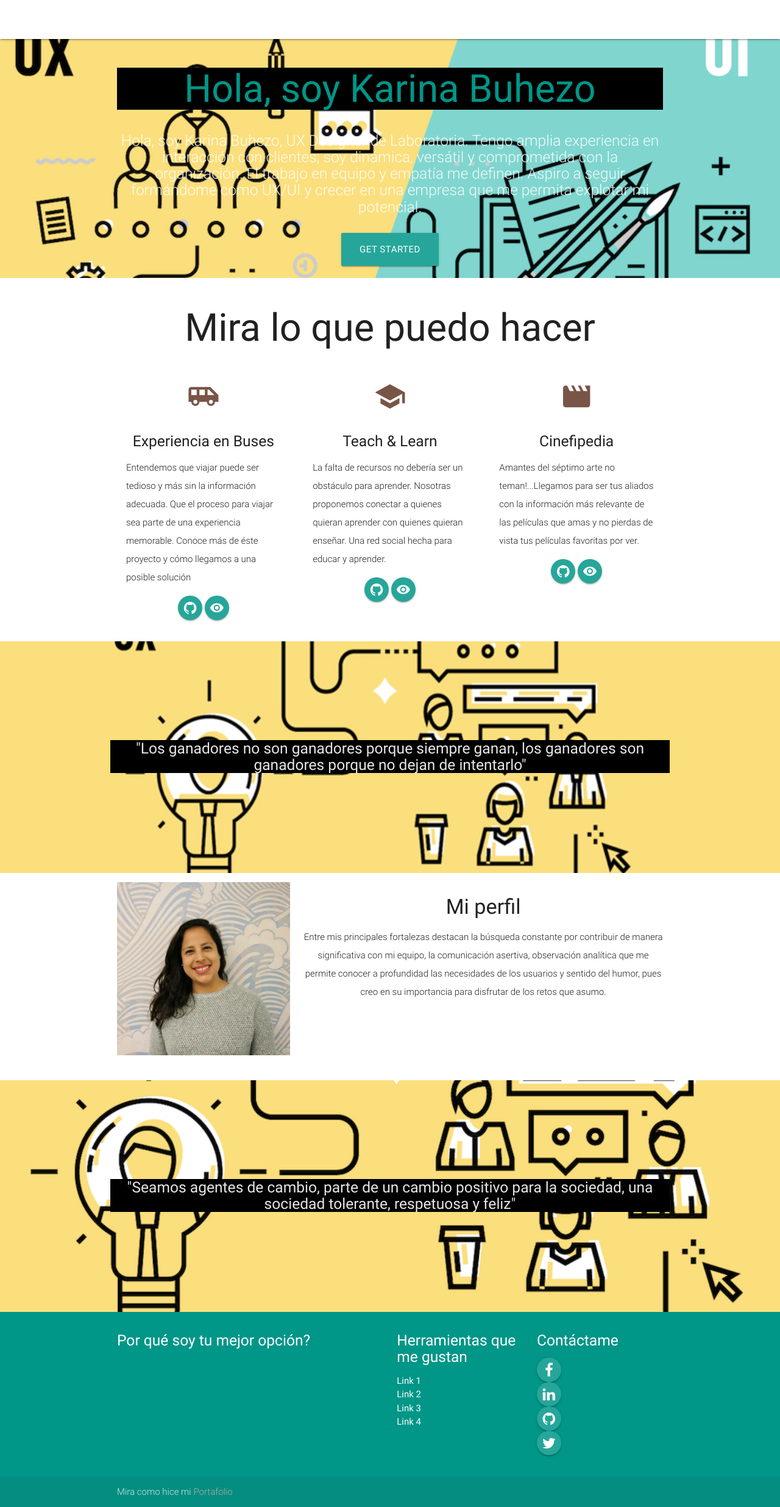
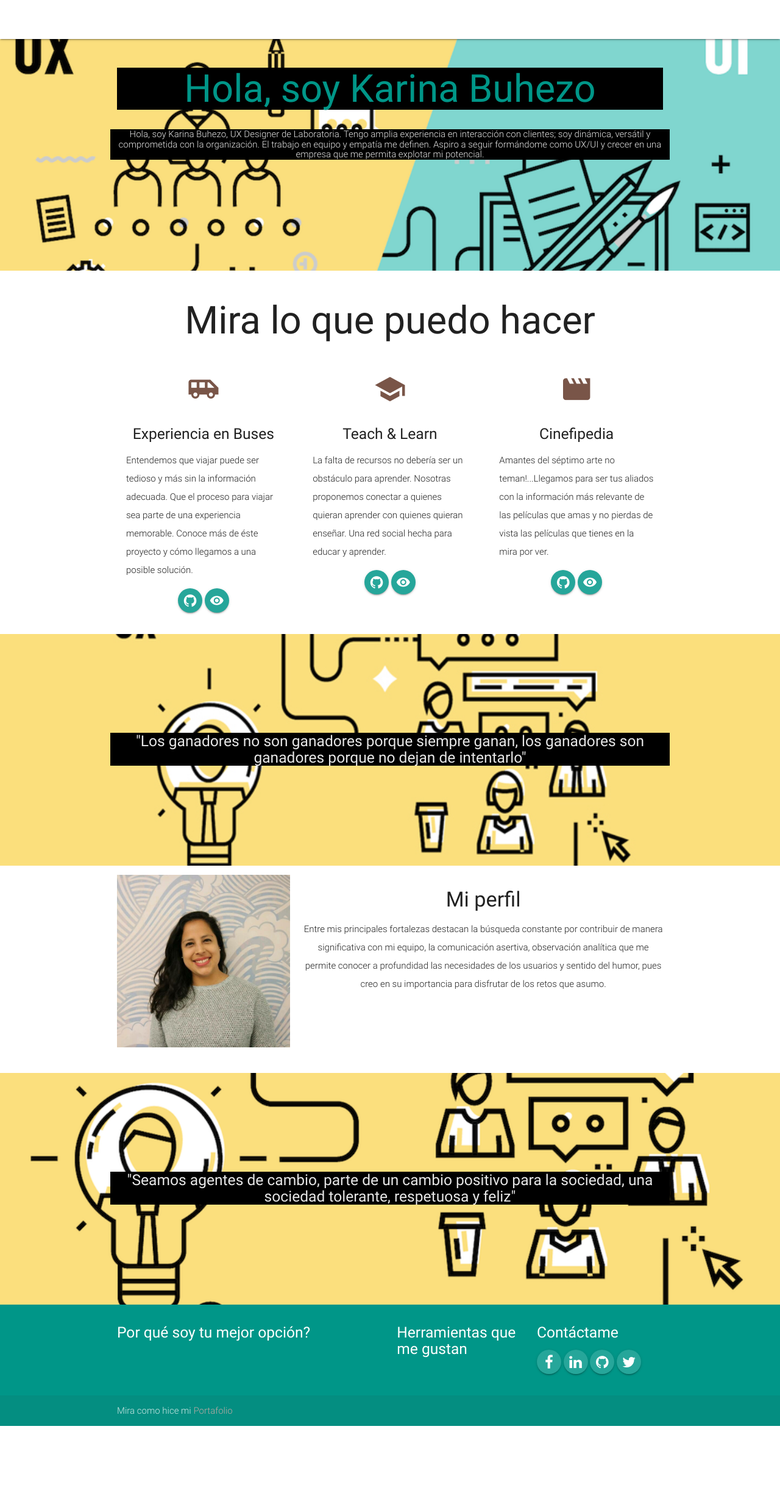
Before and after one commit to kankkuna/Portafolio, a plain HTML site: page index.html in a window 1280 px wide. Shown: the whole page at 61% size. After the commit the page ends 2339 px from the top, so only its background shows below. Drawn offline with nearby package versions, Linux system fonts and the light colour scheme.

Commit message:
avance html

```diff
--- a/css/main.css
+++ b/css/main.css
@@ -1,40 +1,19 @@
-/*nav ul a,
-nav .brand-logo {
-  color: #444;
-}*/
+li{
+  display: inline;
+}
 
 p {
   line-height: 2rem;
-}
-
-.button-collapse {
-  color: #26a69a;
 }
 
 .parallax-container {
   min-height: 380px;
   line-height: 0;
   height: auto;
-  color: rgba(255,255,255,.9);
+  color: RGBA(255,255,255,.9);
 }
-  .parallax-container .section {
+.parallax-container .section {
     width: 100%;
-  }
-
-@media only screen and (max-width : 992px) {
-  .parallax-container .section {
-    position: absolute;
-    top: 40%;
-  }
-  #index-banner .section {
-    top: 10%;
-  }
-}
-
-@media only screen and (max-width : 600px) {
-  #index-banner .section {
-    top: 0;
-  }
 }
 
 .icon-block {
@@ -43,7 +22,3 @@ p {
 .icon-block .material-icons {
   font-size: inherit;
 }
-
-footer.page-footer {
-  margin: 0;
-}
--- a/index.html
+++ b/index.html
@@ -27,11 +27,9 @@
             <br><br>
             <h1 class="header center teal-text black">Hola, soy Karina Buhezo</h1>
             <div class="row center">
-              <h5 class="header col s12 light">Hola, soy Karina Buhezo, UX Designer de Laboratoria. Tengo amplia experiencia en interacción con clientes; soy dinámica, versátil y comprometida con la organización. El trabajo en equipo y empatía me definen. Aspiro a seguir formándome como UX/UI y crecer en una empresa que me permita explotar mi potencial.</h5>
+              <h6 class="header col s12 light black">Hola, soy Karina Buhezo, UX Designer de Laboratoria. Tengo amplia experiencia en interacción con clientes; soy dinámica, versátil y comprometida con la organización. El trabajo en equipo y empatía me definen. Aspiro a seguir formándome como UX/UI y crecer en una empresa que me permita explotar mi potencial.</h6>
             </div>
-            <div class="row center">
-              <a href="http://materializecss.com/getting-started.html" id="download-button" class="btn-large waves-effect waves-light teal lighten-1">Get Started</a>
-            </div>
+
             <br><br>
 
           </div>
@@ -51,7 +49,7 @@
                 <h2 class="center brown-text"><i class="material-icons">airport_shuttle</i></h2>
                 <h5 class="center">Experiencia en Buses</h5>
 
-                <p class="light">Entendemos que viajar puede ser tedioso y más sin la información adecuada. Que el proceso para viajar sea parte de una experiencia memorable. Conoce más de éste proyecto y cómo llegamos a una posible solución</p>
+                <p class="light">Entendemos que viajar puede ser tedioso y más sin la información adecuada. Que el proceso para viajar sea parte de una experiencia memorable. Conoce más de éste proyecto y cómo llegamos a una posible solución.</p>
               </div>
               <div class="center-align">
                 <a class="waves-effect waves-light btn-floating social github">
@@ -79,7 +77,7 @@
                 <h2 class="center brown-text"><i class="material-icons">movie</i></h2>
                 <h5 class="center">Cinefipedia</h5>
 
-                <p class="light">Amantes del séptimo arte no teman!...Llegamos para ser tus aliados con la información más relevante de las películas que amas y no pierdas de vista tus películas favoritas por ver.</p>
+                <p class="light">Amantes del séptimo arte no teman!...Llegamos para ser tus aliados con la información más relevante de las películas que amas y no pierdas de vista las películas que tienes en la mira por ver.</p>
 
               </div>
               <div class="center-align">
@@ -147,23 +145,19 @@
             <div class="col l3 s12">
               <h5 class="white-text">Herramientas que me gustan</h5>
               <ul>
-                <li><a class="white-text" href="#!">Link 1</a></li>
-                <li><a class="white-text" href="#!">Link 2</a></li>
-                <li><a class="white-text" href="#!">Link 3</a></li>
-                <li><a class="white-text" href="#!">Link 4</a></li>
+                <li><a class="white-text" href="#!"></a></li>
+                <li><a class="white-text" href="#!"></a></li>
+                <li><a class="white-text" href="#!"></a></li>
+                <li><a class="white-text" href="#!"></a></li>
               </ul>
             </div>
             <div class="col l3 s12">
               <h5 class="white-text">Contáctame</h5>
               <ul>
-                <li><a class="waves-effect waves-light btn-floating social facebook">
-<i class="fa fa-facebook"></i> Sign in with facebook</a></li>
-                <li><a class="waves-effect waves-light btn-floating social linkedin">
-<i class="fa fa-linkedin"></i> Sign in with linkedin</a></li>
-                <li><a class="waves-effect waves-light btn-floating social github">
-<i class="fa fa-github"></i> Sign in with github</a></li>
-                <li><a class="waves-effect waves-light btn-floating social twitter">
-<i class="fa fa-twitter"></i> Sign in with twitter</a></li>
+                <li><a href="https://www.facebook.com/karinajulissa.buhezoflores" class="waves-effect waves-light btn-floating social facebook"><i class="fa fa-facebook"></i> Sign in with facebook</a></li>
+                <li><a href="https://www.linkedin.com/in/karina-buhezo-flores" class="waves-effect waves-light btn-floating social linkedin"><i class="fa fa-linkedin"></i> Sign in with linkedin</a></li>
+                <li><a href="https://github.com/kankkuna" class="waves-effect waves-light btn-floating social github"><i class="fa fa-github"></i> Sign in with github</a></li>
+                <li><a href="https://twitter.com/detrasdetodo" class="waves-effect waves-light btn-floating social twitter"><i class="fa fa-twitter"></i> Sign in with twitter</a></li>
               </ul>
             </div>
           </div>
```
